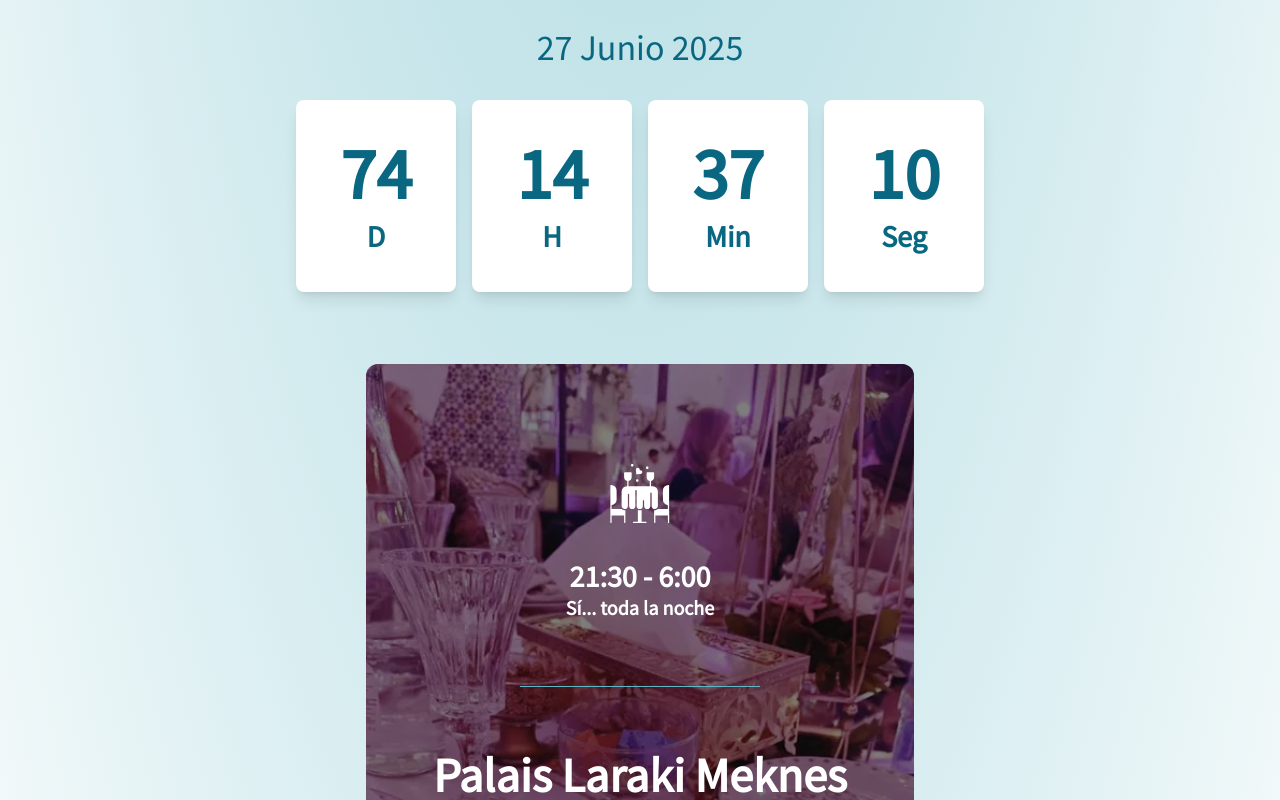
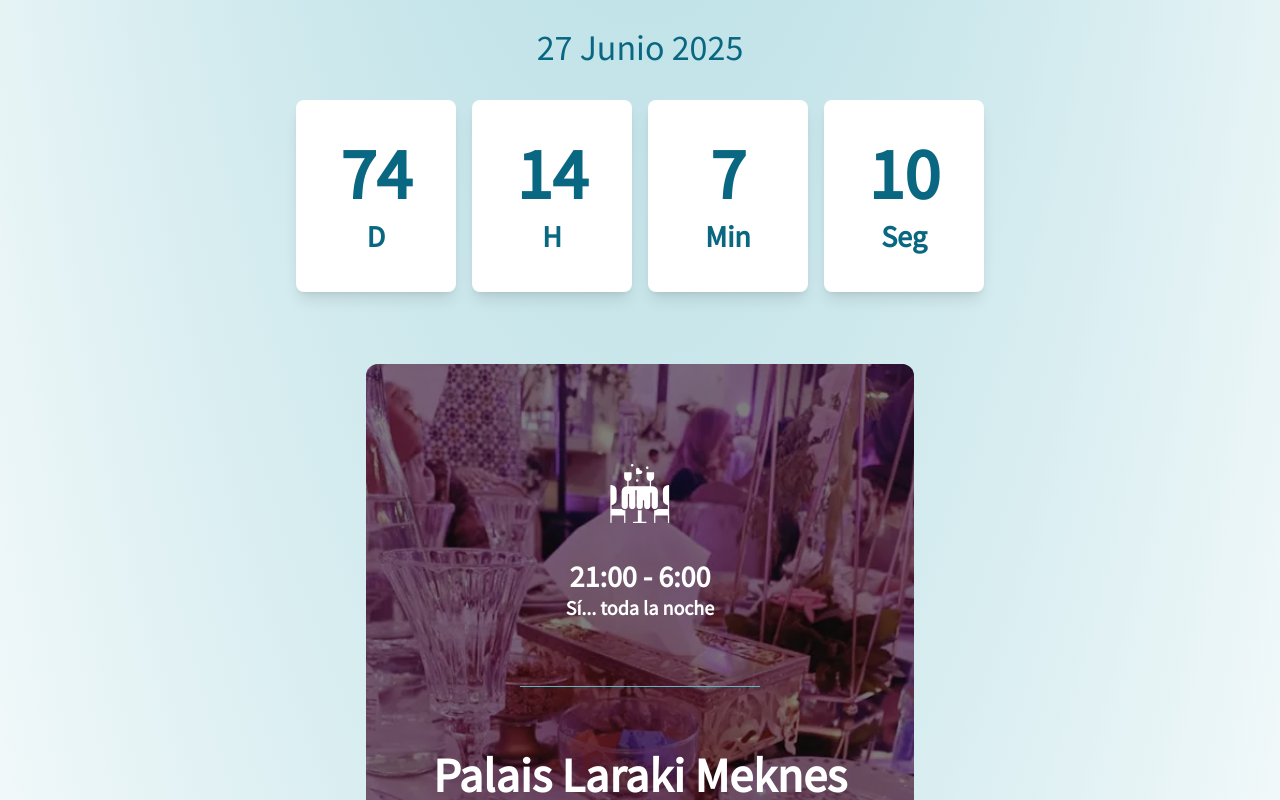
Before and after one commit to Naiimtj/wedding_AH, a React (Vite) app: page / in a window 1280 px wide. Shown: the part 1140-1940 px from the top of the page. Built offline with nearby package versions, Linux system fonts and the light colour scheme.

Commit message:
feat: Update train option text for clarity and adjust target date in countdown

```diff
--- a/src/components/ArrivalOptionsToGo/ArrivalOptionsToGo.jsx
+++ b/src/components/ArrivalOptionsToGo/ArrivalOptionsToGo.jsx
@@ -14,7 +14,7 @@ const ArrivalOptionsToGo = () => {
         <Option
           imagen="/tren-morroco.webp"
           title="Tren"
-          text="(Taxi 30 minutos hasta estación de tren en Fez) Recomendamos comprar los billetes online"
+          text="(Taxi 30 minutos hasta estación de tren en Fez) Recomendamos comprar los billetes online y primera clase para mayor comodidad."
           buttonText="Comprar billetes"
           url="https://www.oncf-voyages.ma/"
         />
--- a/src/components/Place/Place.jsx
+++ b/src/components/Place/Place.jsx
@@ -14,7 +14,7 @@ const Place = () => {
   });
 
   useEffect(() => {
-    const targetDate = new Date('2025-06-27T21:30:00');
+    const targetDate = new Date('2025-06-27T21:00:00');
     const interval = setInterval(() => {
       const now = new Date();
       const difference = targetDate - now;
@@ -60,7 +60,7 @@ const Place = () => {
           <div className="flex flex-col items-center gap-8">
             <Dinner />
             <div className="font-bold text-center">
-              <div className="text-3xl font-semibold">{t('21:30 - 6:00')}</div>
+              <div className="text-3xl font-semibold">{t('21:00 - 6:00')}</div>
               <div className="text-xl font-semibold">
                 {t('Sí... toda la noche')}
               </div>
```
